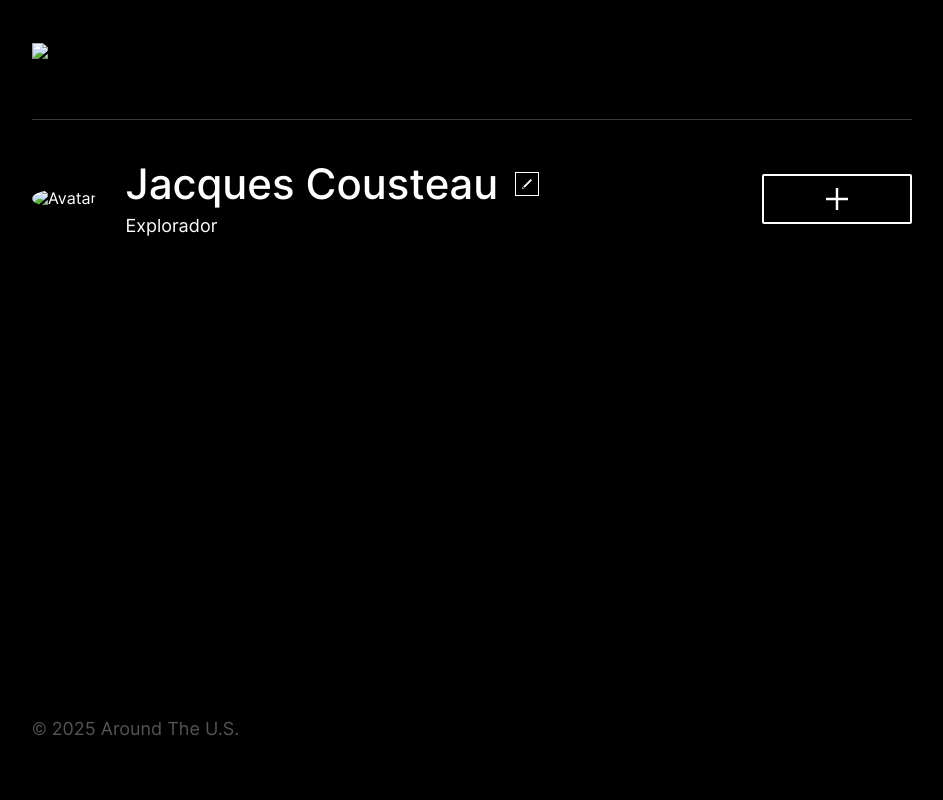
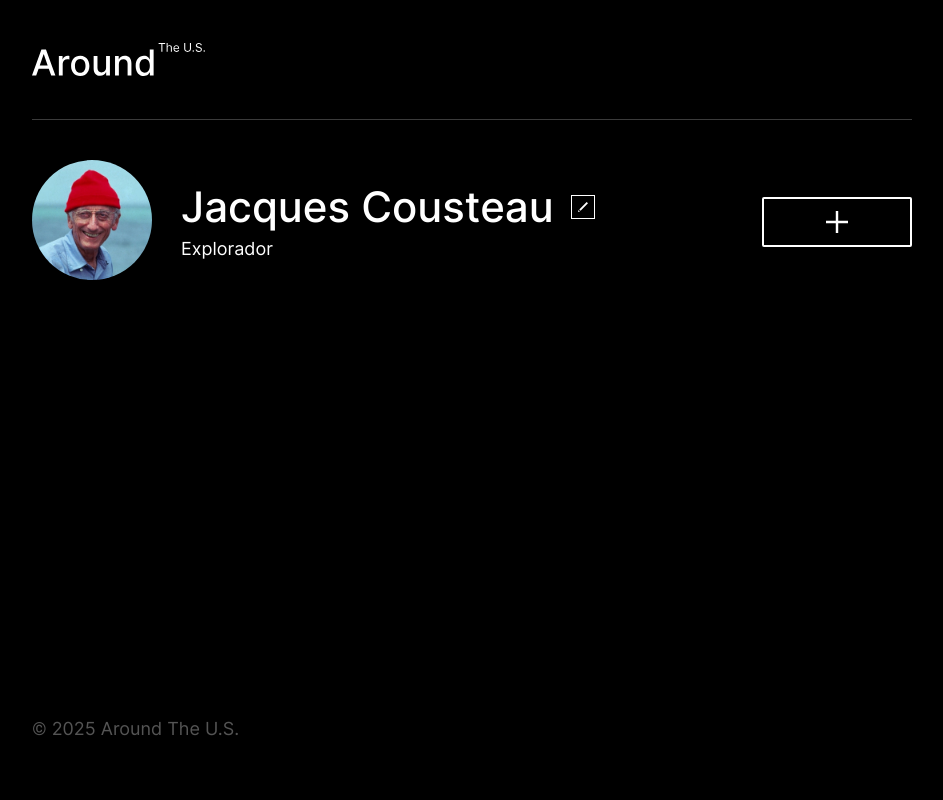
Before and after one commit to Jnox925/web_project_around_es, a website: page src/index.html in a window 1280 px wide. Shown: the whole page, without its empty margins (168-1111 px from the left). Drawn offline with Linux system fonts and the light colour scheme; files that its build step writes are made by us from their sources; no server answers; files whose address does not match are found by name.

Commit message:
Correccion 1

```diff
--- a/src/index.html
+++ b/src/index.html
@@ -5,7 +5,7 @@
     <meta content="width=device-width, initial-scale=1.0" name="viewport" />
     <meta content="ie=edge" http-equiv="X-UA-Compatible" />
     <title>Around The U.S.</title>
-    <link href="./page/index.css" rel="stylesheet" />
+    <link href="../page/index.css" rel="stylesheet" />
   </head>
   <body class="page">
     <div class="page__content">
@@ -13,7 +13,7 @@
         <img
           alt="Logotipo Around The U.S."
           class="logo header__logo"
-          src="./images/logo.svg"
+          src="../images/logo.svg"
         />
       </header>
       <main class="content">
@@ -21,7 +21,7 @@
           <div class="profile__avatar-container">
             <img
               class="profile__image"
-              src="./images/avatar.jpg"
+              src="../images/avatar.jpg"
               alt="Avatar"
             />
             <div class="profile__avatar-edit"></div>
@@ -146,7 +146,7 @@
           <p class="popup__caption"></p>
         </div>
       </div>
-      <script type="module" src="./page/index.js"></script>
+      <script type="module" src="../page/index.js"></script>
     </div>
     <div class="popup" id="delete-popup">
       <div class="popup__container">
```
